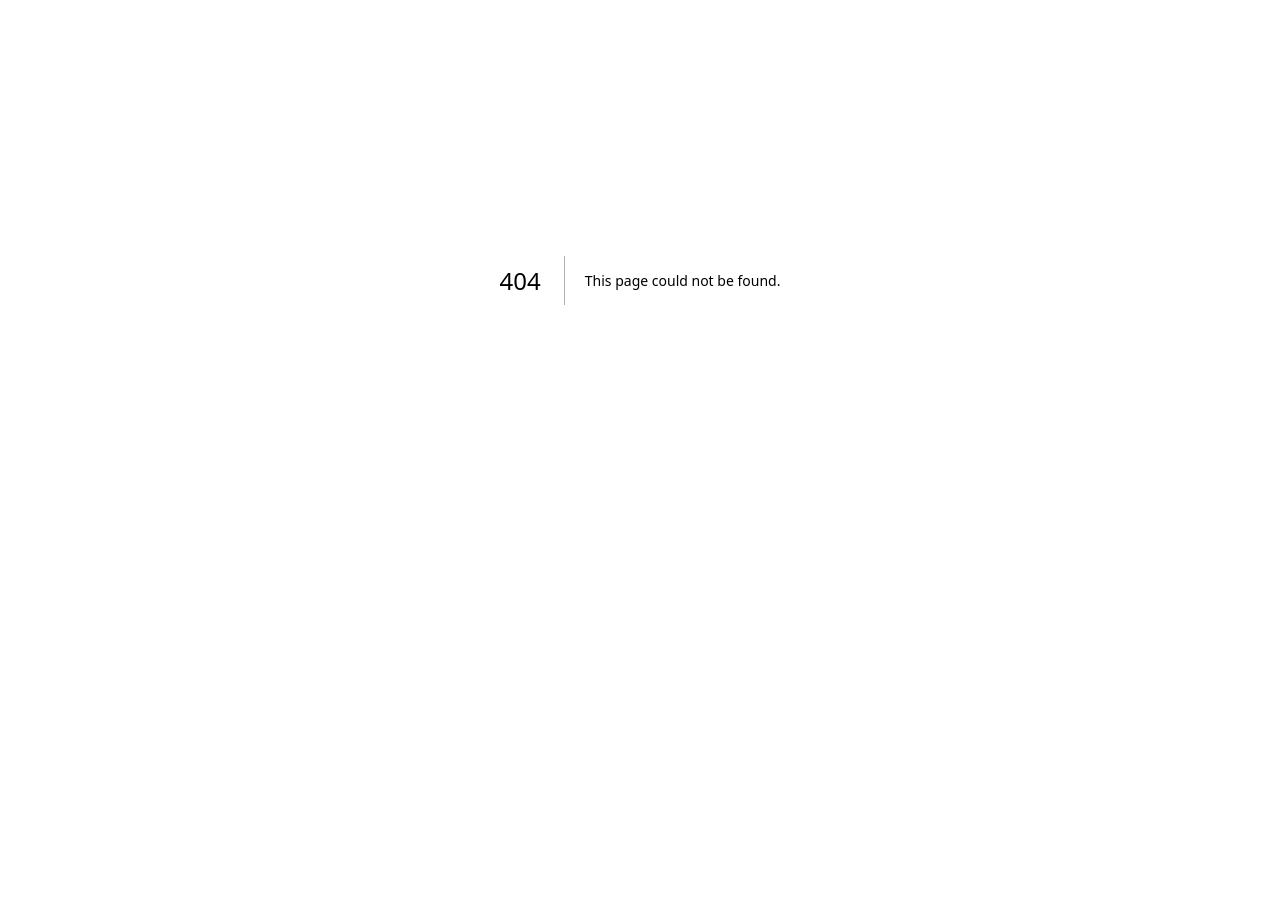
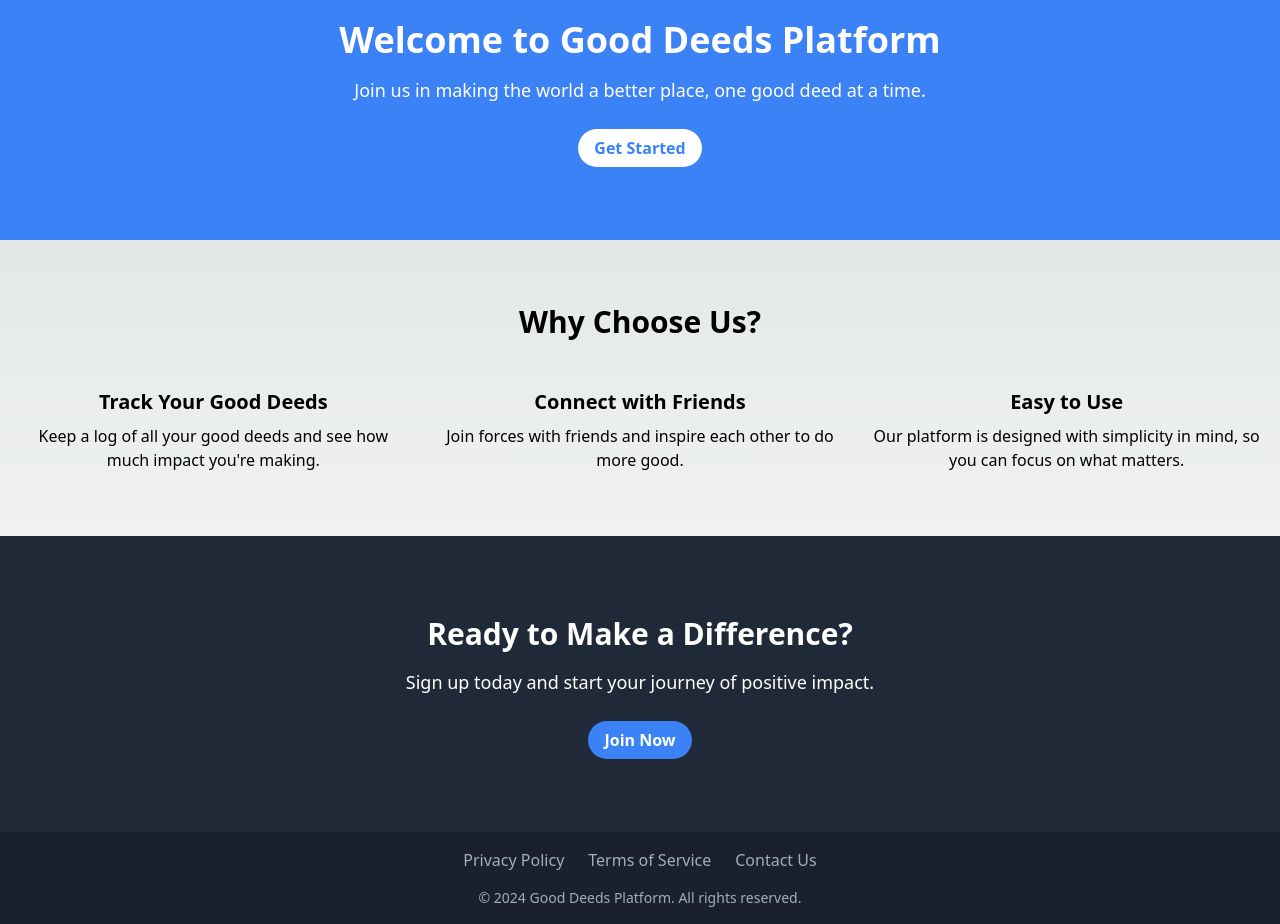
Before and after one commit to kiryl-f/good_deeds, a Next.js app in the folder frontend/: page /landing in a window 1280 px wide. Before the commit this address had no page. Shown: the part 120-1044 px from the top of the page. Before the commit the page ends 800 px from the top, so only its background shows below. Built offline with nearby package versions, Linux system fonts and the light colour scheme.

Commit message:
adding basic FE components/pages

```diff
--- /dev/null
+++ b/frontend/components/footer.tsx
@@ -0,0 +1,36 @@
+import React from 'react';
+import styled from 'styled-components';
+
+
+import '../src/app/globals.css';
+
+const FooterContainer = styled.footer`
+  background-color: #1a202c; /* Tailwind bg-gray-800 */
+  color: #a0aec0; /* Tailwind text-gray-400 */
+  padding: 1rem 0;
+`;
+
+const Footer: React.FC = () => {
+  return (
+    <FooterContainer className="text-center">
+      <div className="container mx-auto px-4">
+        <div className="flex justify-center space-x-6 mb-4">
+          <a href="#" className="hover:text-white">
+            Privacy Policy
+          </a>
+          <a href="#" className="hover:text-white">
+            Terms of Service
+          </a>
+          <a href="#" className="hover:text-white">
+            Contact Us
+          </a>
+        </div>
+        <div className="text-sm">
+          © {new Date().getFullYear()} Good Deeds Platform. All rights reserved.
+        </div>
+      </div>
+    </FooterContainer>
+  );
+};
+
+export default Footer;
--- a/frontend/components/header.tsx
+++ b/frontend/components/header.tsx
@@ -1,5 +1,7 @@
 import React from 'react';
 import Link from 'next/link';
+
+import '../src/app/globals.css';
 
 const Header = () => {
   return (
--- a/frontend/components/signup.tsx
+++ b/frontend/components/signup.tsx
@@ -1,6 +1,9 @@
 import styled from 'styled-components';
 import Image from 'next/image';
 import Link from 'next/link';
+
+
+import '../src/app/globals.css';
 
 const Container = styled.div`
     min-height: 100vh;
@@ -178,7 +181,7 @@ export default function Signup() {
                     <div>
                         <Label htmlFor="username">Username</Label>
                         <UsernameInputContainer>
-                            <UsernamePrefix>iworkedon.com/</UsernamePrefix>
+                            <UsernamePrefix>goodeeds.com/</UsernamePrefix>
                             <Input
                                 id="username"
                                 name="username"
--- /dev/null
+++ b/frontend/pages/landing.tsx
@@ -0,0 +1,54 @@
+import React from 'react';
+import Header from '../components/header';
+import Signup from '../components/signup';
+
+import Footer from '../components/footer';
+
+const LandingPage = () => {
+  return (
+    <div className="flex flex-col min-h-screen">
+      <Header />
+      <main className="flex-grow">
+        {/* Hero Section */}
+        <section className="bg-blue-500 text-white text-center py-20">
+          <h1 className="text-4xl font-bold mb-4">Welcome to Good Deeds Platform</h1>
+          <p className="text-lg mb-8">Join us in making the world a better place, one good deed at a time.</p>
+          <a href="/register" className="bg-white text-blue-500 py-2 px-4 rounded-full font-semibold hover:bg-gray-200">
+            Get Started
+          </a>
+        </section>
+
+        {/* Features Section */}
+        <section className="container mx-auto py-16 px-4">
+          <h2 className="text-3xl font-bold text-center mb-12">Why Choose Us?</h2>
+          <div className="grid grid-cols-1 md:grid-cols-3 gap-8">
+            <div className="text-center">
+              <h3 className="text-xl font-bold mb-2">Track Your Good Deeds</h3>
+              <p>Keep a log of all your good deeds and see how much impact you're making.</p>
+            </div>
+            <div className="text-center">
+              <h3 className="text-xl font-bold mb-2">Connect with Friends</h3>
+              <p>Join forces with friends and inspire each other to do more good.</p>
+            </div>
+            <div className="text-center">
+              <h3 className="text-xl font-bold mb-2">Easy to Use</h3>
+              <p>Our platform is designed with simplicity in mind, so you can focus on what matters.</p>
+            </div>
+          </div>
+        </section>
+
+        {/* Call to Action Section */}
+        <section className="bg-gray-800 text-white text-center py-20">
+          <h2 className="text-3xl font-bold mb-4">Ready to Make a Difference?</h2>
+          <p className="text-lg mb-8">Sign up today and start your journey of positive impact.</p>
+          <a href="/register" className="bg-blue-500 text-white py-2 px-4 rounded-full font-semibold hover:bg-blue-600">
+            Join Now
+          </a>
+        </section>
+      </main>
+      <Footer />
+    </div>
+  );
+};
+
+export default LandingPage;
--- a/frontend/pages/login.tsx
+++ b/frontend/pages/login.tsx
@@ -2,10 +2,13 @@ import { useState } from 'react';
 import axios from 'axios';
 import styled from 'styled-components'
 import Header from '../components/header';
-import TestComponent from '../components/test_component';
 import Signup from '../components/signup';
 
+
 import '../src/app/globals.css';
+
+
+import Footer from '../components/footer';
 
 export default function Login() {
   const [username, setUsername] = useState('');
@@ -29,8 +32,9 @@ export default function Login() {
 
   return (
     <div>
-      <Header></Header>
-      <Signup></Signup>
+      <Header/>
+      <Signup/>
+      <Footer/>
     </div>
   );
 }
```
